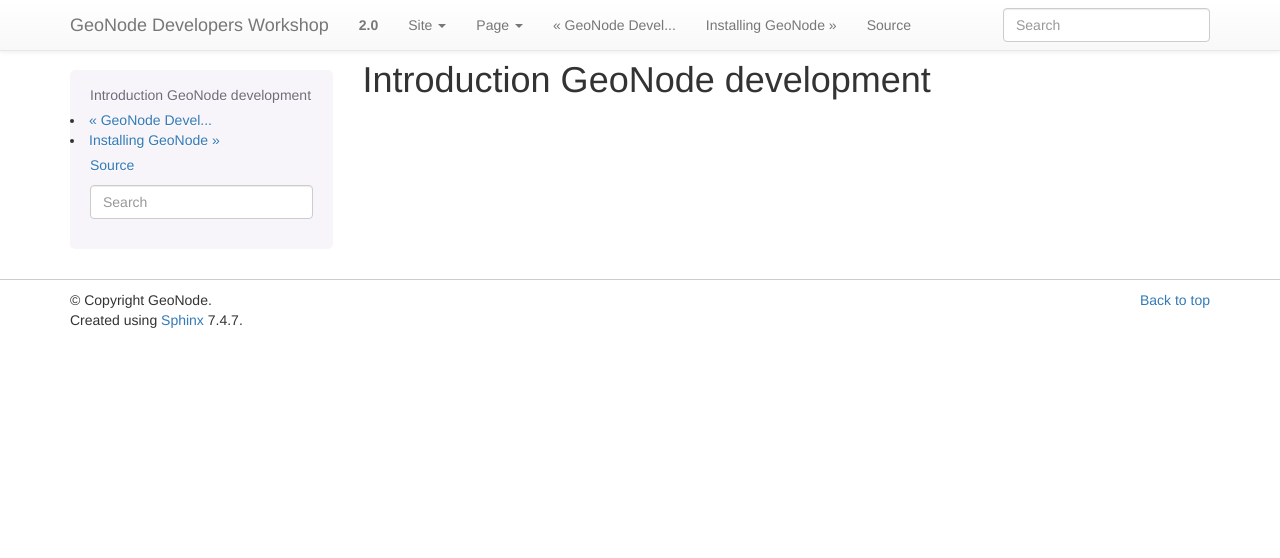
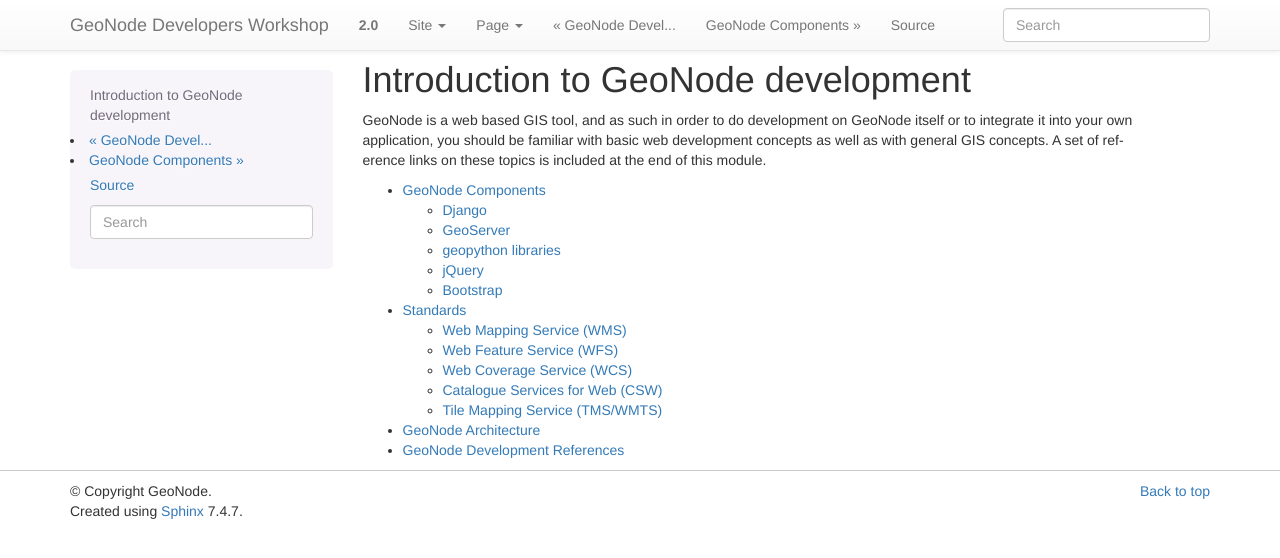
Before and after one commit to lucacasagrande/geonode-workshops, a Sphinx documentation site: the page built from devel/doc/intro/index.rst, in a window 1280 px wide. Shown: the top 558 px of the page. Built offline with Sphinx 7.4.7, drawn with Linux system fonts in a browser that asks for light colours.

Commit message:
Initial updates to the developer workshop

```diff
--- a/devel/doc/envsetup/index.rst
+++ b/devel/doc/envsetup/index.rst
@@ -1,6 +1,6 @@
 .. _envsetup:
 
-Creating a GeoNode development environment
+Setting up a GeoNode development environment
 ==========================================
 
 .. todo::
--- a/devel/doc/index.rst
+++ b/devel/doc/index.rst
@@ -28,10 +27,7 @@
    debug/index
 
 :ref:`intro`
-  Learn about the GeoNode development process and software requirements
-
-:ref:`install`
-  Learn how to install a basic GeoNode instance
+  Learn about the GeoNode's Architecture, the tools it is developed with and the standards it supports.
 
 :ref:`envsetup`
   Learn how to set up a GeoNode development environment
--- /dev/null
+++ b/devel/doc/intro/architecture.rst
@@ -0,0 +1,4 @@
+.. _architecture:
+
+GeoNode Architecture
+====================
--- a/devel/doc/intro/index.rst
+++ b/devel/doc/intro/index.rst
@@ -1,48 +1,15 @@
 .. _intro:
 
-Introduction GeoNode development
-================================
+Introduction to GeoNode development
+===================================
 
-.. todo::
+GeoNode is a web based GIS tool, and as such in order to do development on GeoNode itself or to integrate it into your own application, you should be familiar with basic web development concepts as well as with general GIS concepts. A set of reference links on these topics is included at the end of this module.
 
-    From the notes::
 
-      GeoNode Development Overview
-          Toolset
-              Django
-              jQuery/Bootstrap
-              GeoServer
-              pycsw
-          Standards
-              OGC Standards
-              Web Standards
-          Architecture
-              GeoNode Architecture
-              Django Architecture
-              GeoServer APIs
-      Overview of GeoNode Development Prerequisites
-          GeoNode Installation (reference Administrators Workshop)
-          Basic Shell tools (ssh, sudo, apt etc)
-          Python
-              virtualenv
-              pip
-              etc (shell, ipython, pdb etc)
-          Django
-              MVC/MTV Review
-              manage.py
-              Django Admin
-          jQuery
-              Ajax Review
-              Modern js libs
-          Bootstrap CSS
-              Modern CSS Libs in general
-          Dev Tools
-              firebug
-              chrome dev tools
-              logs (apache, geoserver, postgres)
-              JVM tools (jstack, jmap, etc)
-          Deploy Stack
-              Apache
-              mod_wsgi
-              tomcat
-              postgres/postgis
+.. toctree::
+   :maxdepth: 2
+
+   components
+   standards
+   architecture
+   reference
```
Also changed, not shown: other parts of devel/doc/index.rst (+0 -1 lines), devel/doc/install/index.rst (deleted, +0 -25 lines), devel/doc/intro/components.rst (added, +33 -0 lines), devel/doc/intro/reference.rst (added, +56 -0 lines), devel/doc/intro/standards.rst (added, +21 -0 lines).
